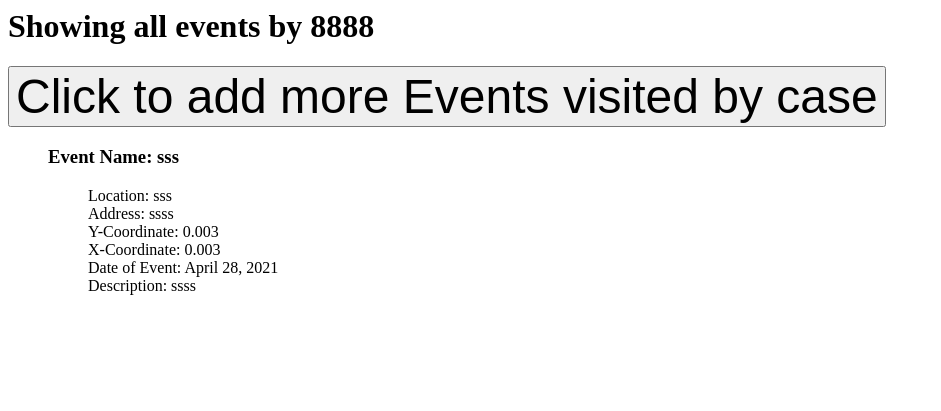
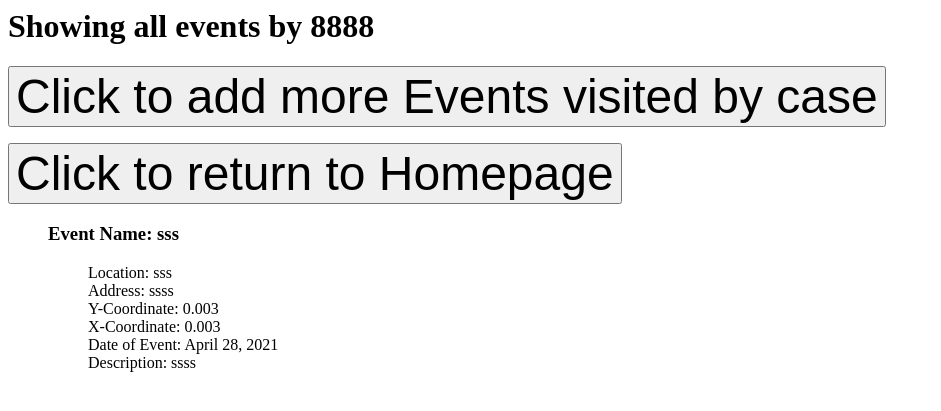
Before and after one commit to Alkmeerd/SSEFinder, a Django app: page /users/case_events_details/8888 in a window 1280 px wide. Shown: the top 411 px of the page, without its empty margins (0-941 px from the left). Run offline with Django 3.2, Linux system fonts and the light colour scheme; data comes from the database, SQL or seed files in the repository.

Commit message:
Update case_events_details.html

```diff
--- a/SSEFinder-groupR/users/templates/case_events_details.html
+++ b/SSEFinder-groupR/users/templates/case_events_details.html
@@ -1,6 +1,9 @@
 <h1>Showing all events by {{ case }}</h1>
 <form action="{% url 'add_event' %}" method="get">
     <input style="font-size:300%;" type="submit" value="Click to add more Events visited by case">
+</form>
+<form action="{% url 'home' %}" method="get">
+    <input style="font-size:300%;" type="submit" value="Click to return to Homepage">
 </form>
 <ul>
 {% for event in case_events_details %}
```
